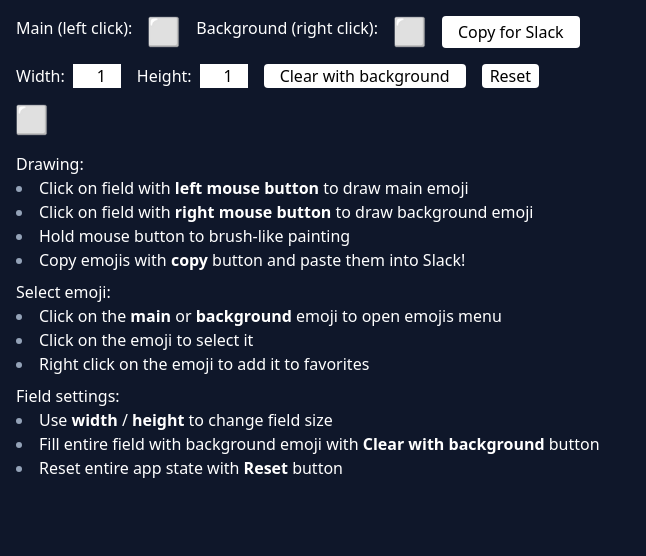
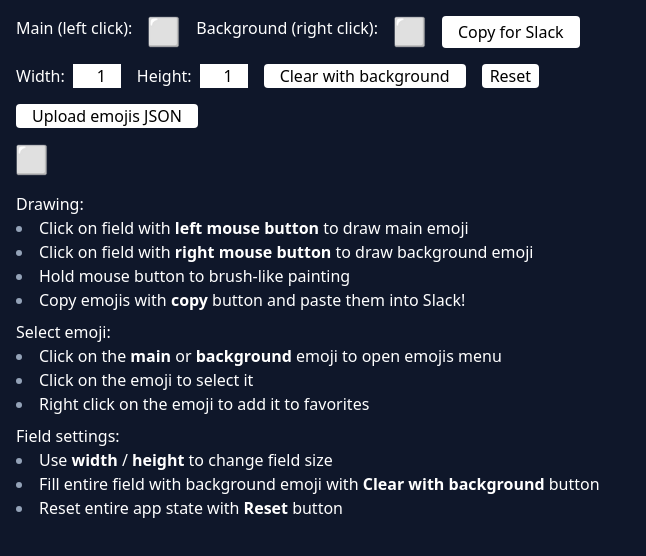
Before and after one commit to alexamy/slack-emoji-painter, a React (Vite) app: page / in a window 1280 px wide. Shown: the top 556 px of the page, without its empty margins (0-646 px from the left). Built offline with nearby package versions, Linux system fonts and the light colour scheme.

Commit message:
add emojis upload

```diff
--- a/src/app/App.tsx
+++ b/src/app/App.tsx
@@ -1,4 +1,11 @@
-import { MutableRefObject, useEffect, useMemo, useRef, useState } from 'react';
+import {
+	ChangeEvent,
+	MutableRefObject,
+	useEffect,
+	useMemo,
+	useRef,
+	useState,
+} from 'react';
 import { VirtuosoGrid } from 'react-virtuoso';
 import {
 	addToFavorites,
@@ -29,9 +36,20 @@ export function App() {
 	const contextMenuRef = useRef<HTMLDivElement | null>(null);
 	useClickOutside(contextMenuRef, () => setVisible(false));
 
+	const fileInputRef = useRef<HTMLInputElement | null>(null);
+	const [emojisFile, setEmojisFile] = useState<unknown>();
+
 	function setBrushFromMenu(key: string) {
 		brushSetter.current?.(key);
 		setVisible(false);
+	}
+
+	async function handleFileChange(event: ChangeEvent<HTMLInputElement>) {
+		const file = event.currentTarget.files?.[0];
+		if (!file) return;
+
+		const text = await file.text();
+		setEmojisFile(JSON.parse(text));
 	}
 
 	const [query, setQuery] = useState('');
@@ -145,6 +163,20 @@ export function App() {
 			<div className='mb-4 flex space-x-4'>
 				<SizeInputs width={field[0].length} height={field.length} />
 				<Buttons />
+			</div>
+			<div className='mb-4'>
+				<button
+					className='rounded bg-white px-4 hover:bg-gray-200 active:bg-gray-300'
+					onClick={() => fileInputRef.current?.click()}
+				>
+					Upload emojis JSON
+				</button>
+				<input
+					ref={fileInputRef}
+					type='file'
+					onChange={handleFileChange}
+					className='hidden'
+				/>
 			</div>
 			<div
 				className='w-fit select-none'
```
